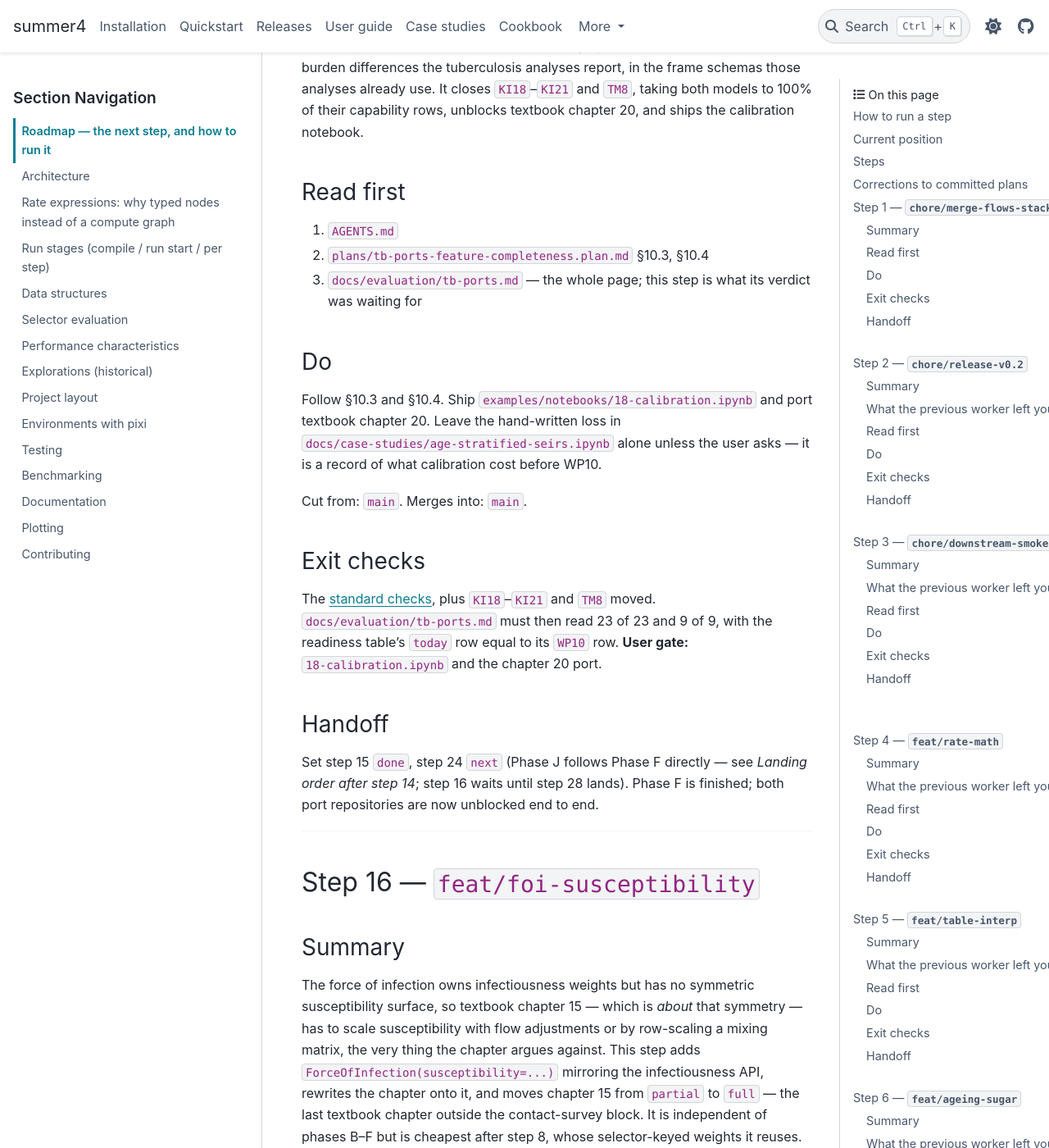
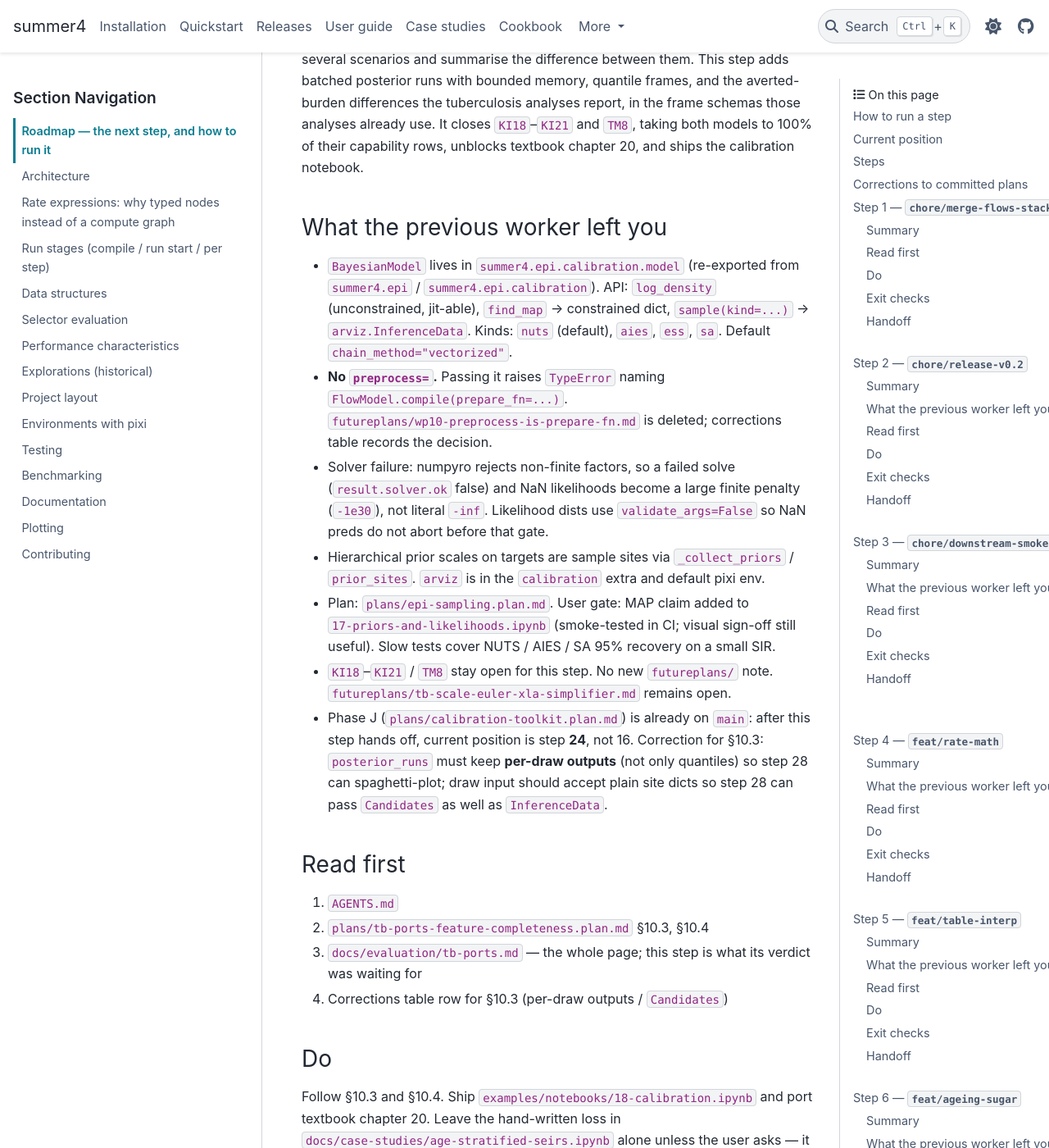
Before and after one commit to monash-emu/summer4, a Sphinx documentation site: the page built from docs/dev/roadmap.md, in a window 1280 px wide and 1400 px high, scrolled down 32365 px. Shown: the whole window at 82% size. Built offline with Sphinx 7.4.7 and the PyData theme 0.15.4, drawn with Linux system fonts in a browser that asks for light colours; some of the changed text lies outside the part shown.

Commit message:
Hand off after step 14: epi-sampling.
Set step 14 done and step 15 next; record prepare_fn-only preprocess resolution
and Phase J handoff notes for posterior_runs.

```diff
--- a/docs/dev/roadmap.md
+++ b/docs/dev/roadmap.md
@@ -74,11 +74,11 @@
 <!-- roadmap:current -->
 | Field | Value |
 | --- | --- |
-| Step | 14 |
+| Step | 15 |
 | Status | next |
-| Branch | `feat/epi-sampling` |
+| Branch | `feat/epi-posterior-runs` |
 | Cut from | `main` |
-| Last landed | `feat/epi-priors-likelihoods` |
+| Last landed | `feat/epi-sampling` |
 <!-- /roadmap:current -->
 
 ## Steps
@@ -955,6 +955,8 @@
 
 ## Step 14 — `feat/epi-sampling`
 
+**Landed:** feat/epi-sampling, PR #33, 2026-09-24.
+
 ### Summary
 
 This step assembles the pieces into a `BayesianModel` that can be sampled: it
@@ -1030,19 +1032,48 @@
 both models to 100% of their capability rows, unblocks textbook chapter 20, and
 ships the calibration notebook.
 
+### What the previous worker left you
+
+- `BayesianModel` lives in `summer4.epi.calibration.model` (re-exported from
+  `summer4.epi` / `summer4.epi.calibration`). API: `log_density` (unconstrained,
+  jit-able), `find_map` → constrained dict, `sample(kind=...)` →
+  `arviz.InferenceData`. Kinds: `nuts` (default), `aies`, `ess`, `sa`. Default
+  `chain_method="vectorized"`.
+- **No `preprocess=`.** Passing it raises `TypeError` naming
+  `FlowModel.compile(prepare_fn=...)`. `futureplans/wp10-preprocess-is-prepare-fn.md`
+  is deleted; corrections table records the decision.
+- Solver failure: numpyro rejects non-finite factors, so a failed solve
+  (`result.solver.ok` false) and NaN likelihoods become a large finite penalty
+  (`-1e30`), not literal `-inf`. Likelihood dists use `validate_args=False` so
+  NaN preds do not abort before that gate.
+- Hierarchical prior scales on targets are sample sites via `_collect_priors` /
+  `prior_sites`. `arviz` is in the `calibration` extra and default pixi env.
+- Plan: `plans/epi-sampling.plan.md`. User gate: MAP claim added to
+  `17-priors-and-likelihoods.ipynb` (smoke-tested in CI; visual sign-off still
+  useful). Slow tests cover NUTS / AIES / SA 95% recovery on a small SIR.
+- `KI18`–`KI21` / `TM8` stay open for this step. No new `futureplans/` note.
+  `futureplans/tb-scale-euler-xla-simplifier.md` remains open.
+- Phase J (`plans/calibration-toolkit.plan.md`) is already on `main`: after this
+  step hands off, current position is step **24**, not 16. Correction for
+  §10.3: `posterior_runs` must keep **per-draw outputs** (not only quantiles)
+  so step 28 can spaghetti-plot; draw input should accept plain site dicts so
+  step 28 can pass `Candidates` as well as `InferenceData`.
+
 ### Read first
 
 1. `AGENTS.md`
 2. `plans/tb-ports-feature-completeness.plan.md` §10.3, §10.4
 3. `docs/evaluation/tb-ports.md` — the whole page; this step is what its verdict
    was waiting for
+4. Corrections table row for §10.3 (per-draw outputs / `Candidates`)
 
 ### Do
 
 Follow §10.3 and §10.4. Ship `examples/notebooks/18-calibration.ipynb` and port
 textbook chapter 20. Leave the hand-written loss in
 `docs/case-studies/age-stratified-seirs.ipynb` alone unless the user asks — it
-is a record of what calibration cost before WP10.
+is a record of what calibration cost before WP10. Keep per-draw outputs on the
+`posterior_runs` result (see corrections).
 
 Cut from: `main`. Merges into: `main`.
 
```
Also changed, not shown: other parts of docs/dev/roadmap.md (+2 -2 lines).
